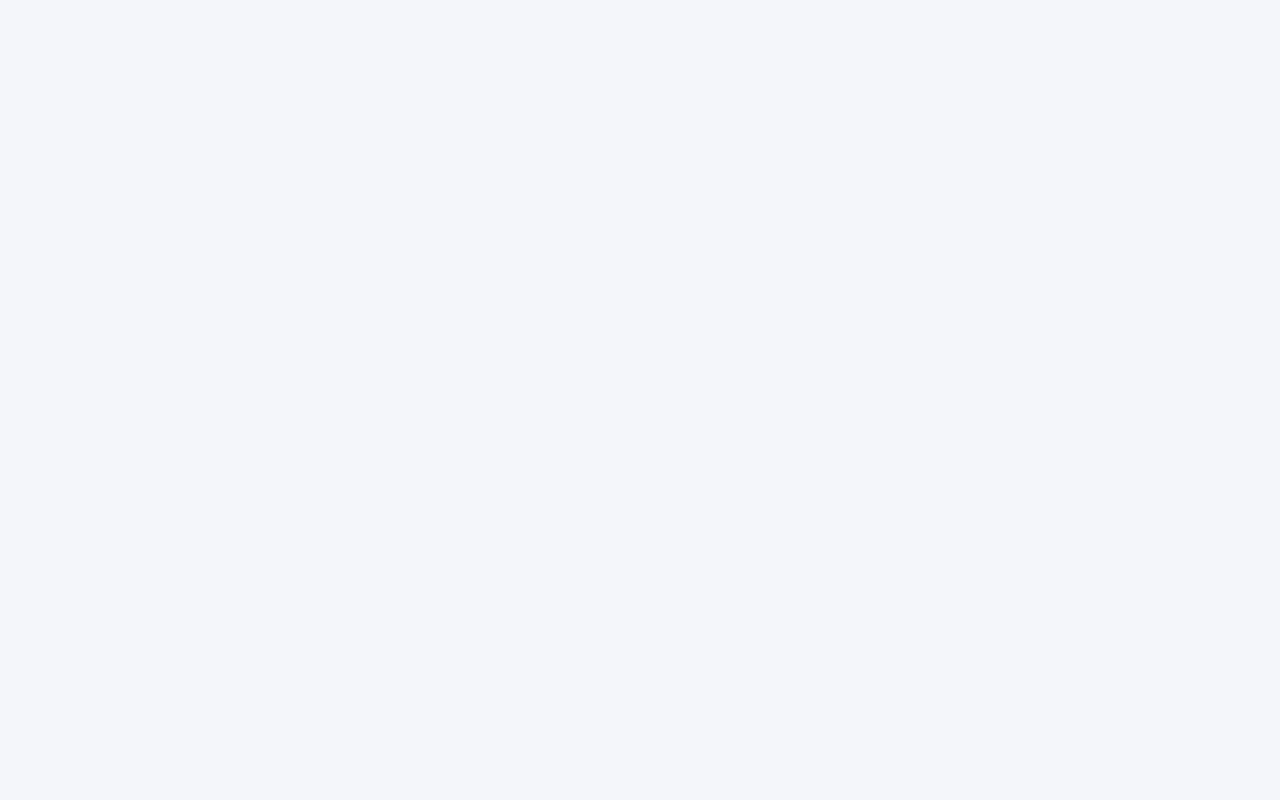
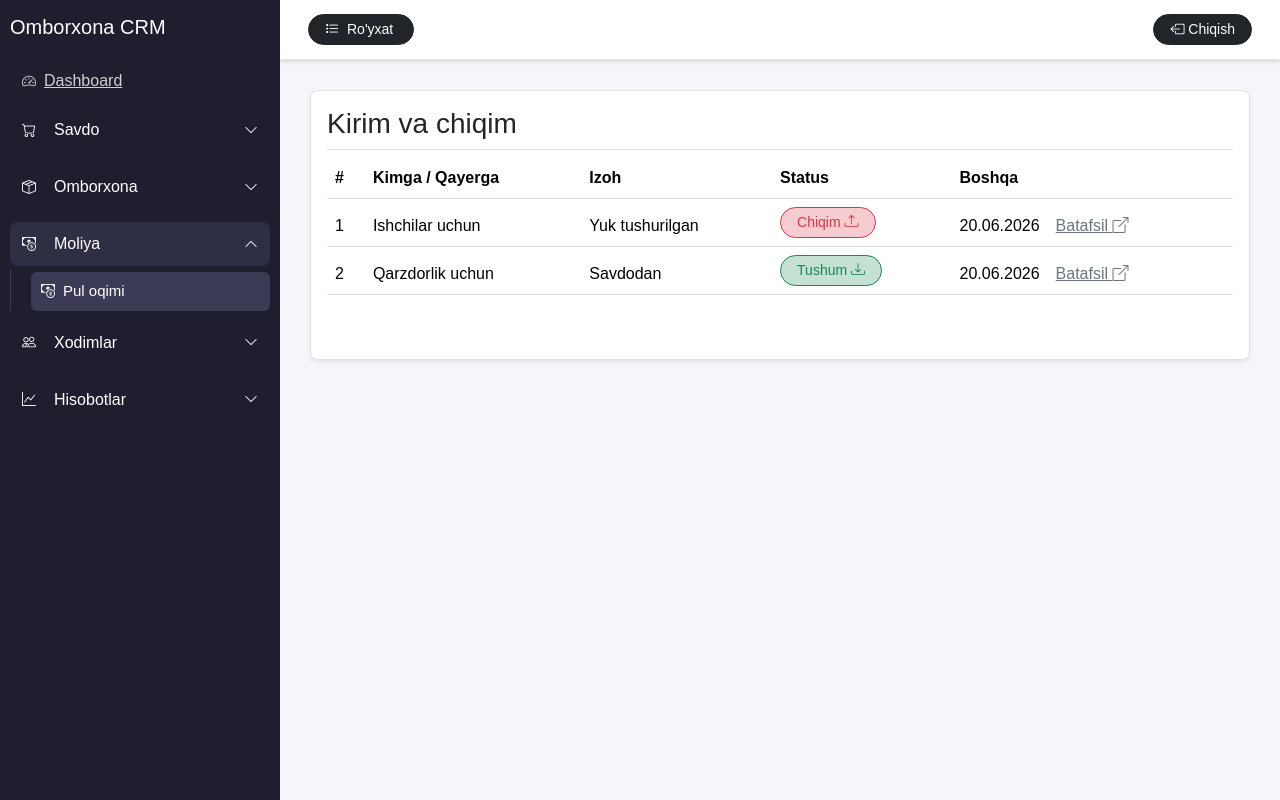
Before and after one commit to dilshodengineer/warehouse-crm-client, a React (Vite) app: page /transactions in a window 1280 px wide. Before the commit this address had no page. Built offline with nearby package versions, Linux system fonts and the light colour scheme; sample sign-in values are in the browser's storage.

Commit message:
Add Transactions page and table

```diff
--- /dev/null
+++ b/src/components/tables/TransactionTable.jsx
@@ -0,0 +1,57 @@
+import React from 'react'
+
+const TransactionTable = () => {
+    return (
+        <table className='table'>
+            <thead>
+                <tr>
+                    <th>#</th>
+                    <th>Kimga / Qayerga</th>
+                    <th>Izoh</th>
+                    <th>Status</th>
+                    <th>Boshqa</th>
+                </tr>
+                <tr>
+                    <td>1</td>
+                    <td>Ishchilar uchun</td>
+                    <td>Yuk tushurilgan</td>
+                    <td>
+                        <span className="d-inline-block bg-danger border-danger border bg-opacity-25 rounded-4 py-1 px-3 text-danger small">
+                            Chiqim <i className="bi bi-upload"></i>
+                        </span>
+                    </td>
+                    <td>
+                        <div className="d-flex gap-3">
+                            <span>20.06.2026</span>
+                            <a href="" className="text-secondary">
+                                Batafsil <i class="bi bi-box-arrow-up-right"></i>
+                            </a>
+                        </div>
+                    </td>
+                </tr>
+
+                <tr>
+                    <td>2</td>
+                    <td>Qarzdorlik uchun</td>
+                    <td>Savdodan</td>
+                    <td>
+                        <span className="d-inline-block bg-success border border-success bg-opacity-25 rounded-4 py-1 px-3 text-success small">
+                            Tushum <i className="bi bi-download"></i>
+                        </span>
+                    </td>
+                    <td>
+                        <div className="d-flex gap-3">
+                            <span>20.06.2026</span>
+                            <a href="" className="text-secondary">
+                                Batafsil <i class="bi bi-box-arrow-up-right"></i>
+                            </a>
+                        </div>
+                    </td>
+                </tr>
+
+            </thead>
+        </table>
+    )
+}
+
+export default TransactionTable
--- a/src/constants/sidebarData.js
+++ b/src/constants/sidebarData.js
@@ -60,20 +60,10 @@ export const sidebarData = [
       icon: "bi bi-cash-coin",
       children: [
         {
-          title: "Xarajatlar",
-          path: "/expenses",
-          icon: "bi bi-arrow-up-circle",
-        },
-        {
-          title: "Qarzdorlik",
-          path: "/debts",
-          icon: "bi bi-exclamation-triangle",
-        },
-        {
-          title: "Tushumlar",
-          path: "/income",
-          icon: "bi bi-arrow-down-circle",
-        },
+          title: "Pul oqimi",
+          path: "/transactions",
+          icon: "bi bi-cash-coin",
+        }
       ],
     },
 
--- /dev/null
+++ b/src/pages/Finance/Transactions.jsx
@@ -0,0 +1,15 @@
+import React from 'react'
+import TransactionTable from '../../components/tables/TransactionTable'
+
+const Transactions = () => {
+  return (
+    <div className='container-fluid bg-white rounded-3 border shadow-sm p-3 pb-5'>
+        <h3>Kirim va chiqim</h3>
+        <div className="border-bottom my-2"></div>
+
+        <TransactionTable/>
+    </div>
+  )
+}
+
+export default Transactions
--- a/src/pages/Sales/CustomerReceipt.jsx
+++ b/src/pages/Sales/CustomerReceipt.jsx
@@ -78,7 +78,7 @@ function CustomerReceipt() {
           onClick={() => handleNavigate(sale, sale.id)}
           className="btn btn-primary px-3 rounded-5 px-4"
         >
-          chop etish <i class="bi bi-printer"></i>
+          chop etish <i className="bi bi-printer"></i>
         </button>
       </div>
 
--- a/src/routes/AppRouter.jsx
+++ b/src/routes/AppRouter.jsx
@@ -41,6 +41,7 @@ import AddProduct from "../pages/Warehouse/AddProduct";
 import ShowProduct from "../pages/Warehouse/ShowProduct";
 import EditProduct from "../pages/Warehouse/EditProduct";
 import CustomerReceipt from "../pages/Sales/CustomerReceipt";
+import Transactions from "../pages/Finance/Transactions";
 
 function AppRouter() {
   return (
@@ -76,9 +77,7 @@ function AppRouter() {
           <Route path="/products/:id/edit" element={<EditProduct/>} />
 
           {/* FINANCE */}
-          <Route path="/expenses" element={<Expenses />} />
-          <Route path="/debts" element={<Debts />} />
-          <Route path="/income" element={<Income />} />
+          <Route path="/transactions" element={<Transactions />} />
 
           {/* EMPLOYEES */}
           <Route path="/employees" element={<Employees />} />
```
Also changed, not shown: src/components/forms/TransactionForm.jsx (added, +9 -0 lines).
